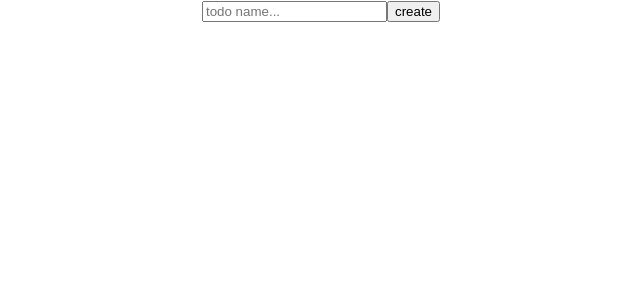
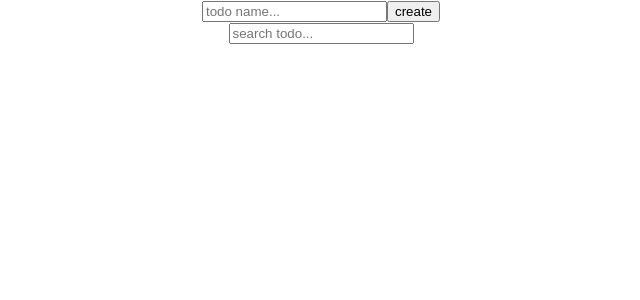
Before and after one commit to jasonbanboa/typescript, a React (Create React App) app in the folder todo-with-ts/: page / in a window 1280 px wide. Shown: the top 300 px of the page, without its empty margins (319-959 px from the left). Built offline with nearby package versions, Linux system fonts and the light colour scheme.

Commit message:
feat search todo

```diff
--- a/todo-with-ts/src/App.tsx
+++ b/todo-with-ts/src/App.tsx
@@ -46,10 +46,15 @@ function App() {
     handleCreate();
   }
 
+  const handleSearchInputChange = ({ target: { value } }: ChangeEvent<HTMLInputElement>) => {
+    setSearchValue(value);
+  }
+
   return (
     <div className="App">
       <Input onKeyUp={handleEnterPress} onChange={handleInputChange} value={todoName} placeholder='todo name...'/>
-      <button onClick={handleCreate}>create</button>
+      <button onClick={handleCreate}>create</button> <br />
+      <Input onChange={handleSearchInputChange} value={searchValue} placeholder="search todo..."/>
       <TodoList deleteTodo={deleteTodo} searchValue={searchValue} setSelectedTodo={setSelectedTodo} todos={todos}/>
     </div>
   );
```
